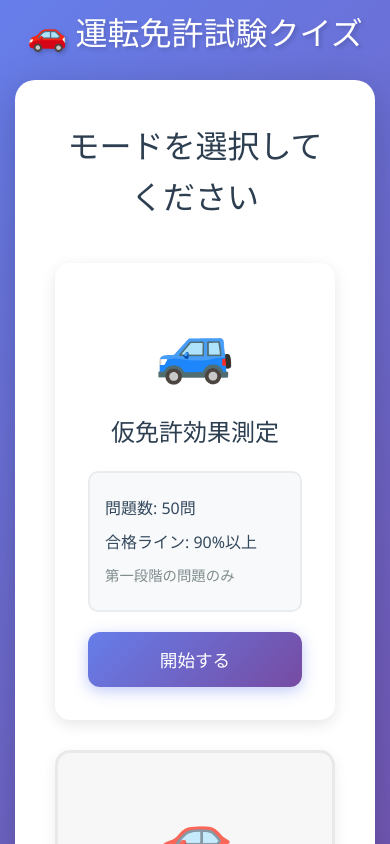
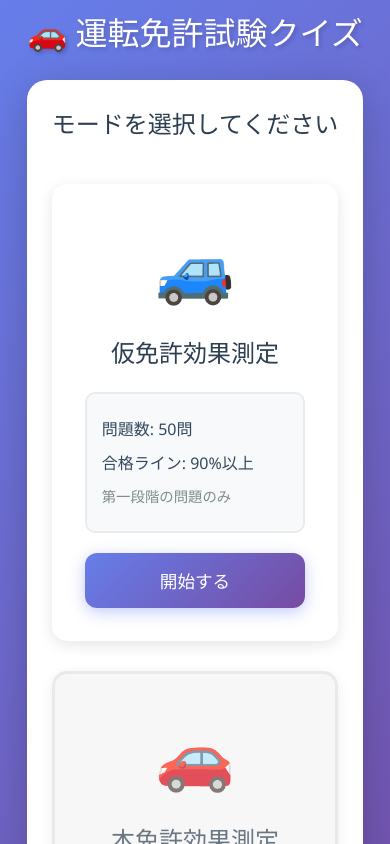
Before and after one commit to yuiseki/japan-drivers-license-test, a React (Vite) app: page / in a window 390 px wide. Shown: the top 844 px of the page. Built offline with nearby package versions, Linux system fonts and the light colour scheme.

Commit message:
tweak style 2

```diff
--- a/src/App.css
+++ b/src/App.css
@@ -401,62 +401,6 @@ header h1 {
   width: 100%;
   max-width: 700px;
   text-align: center;
-},
-  .results-card,
-  .mode-select-container {
-    padding: 25px;
-  }
-
-  .question-text {
-    font-size: 1.2rem;
-    min-height: 80px;
-  }
-
-  .answer-buttons {
-    flex-direction: column;
-    gap: 15px;
-  }
-
-  .btn {
-    padding: 15px 30px;
-    font-size: 1.1rem;
-    width: 100%;
-  }
-
-  .mode-cards {
-    grid-template-columns: 1fr;
-  }
-
-  .mode-select-container h2 {
-    font-size: 1.5rem;
-  }
-
-  .score-number {
-    font-size: 2.5rem;
-  }
-
-  .score-percentage {
-    font-size: 1.5rem;
-  }
-
-  .results-title {
-    font-size: 1.5rem;
-  }
-
-  .answer-list {
-    max-height: 400px;
-  }
-}
-
-/* モード選択画面のスタイル */
-.mode-select-container {
-  background: white;
-  border-radius: 20px;
-  padding: 40px;
-  box-shadow: 0 10px 40px rgba(0, 0, 0, 0.2);
-  width: 100%;
-  max-width: 700px;
-  text-align: center;
 }
 
 .mode-select-container h2 {
@@ -570,7 +514,9 @@ header h1 {
     font-size: 2rem;
   }
 
-  .question-card {
+  .question-card,
+  .results-card,
+  .mode-select-container {
     padding: 25px;
   }
 
@@ -589,4 +535,28 @@ header h1 {
     font-size: 1.1rem;
     width: 100%;
   }
+
+  .mode-cards {
+    grid-template-columns: 1fr;
+  }
+
+  .mode-select-container h2 {
+    font-size: 1.5rem;
+  }
+
+  .score-number {
+    font-size: 2.5rem;
+  }
+
+  .score-percentage {
+    font-size: 1.5rem;
+  }
+
+  .results-title {
+    font-size: 1.5rem;
+  }
+
+  .answer-list {
+    max-height: 400px;
+  }
 }
```
